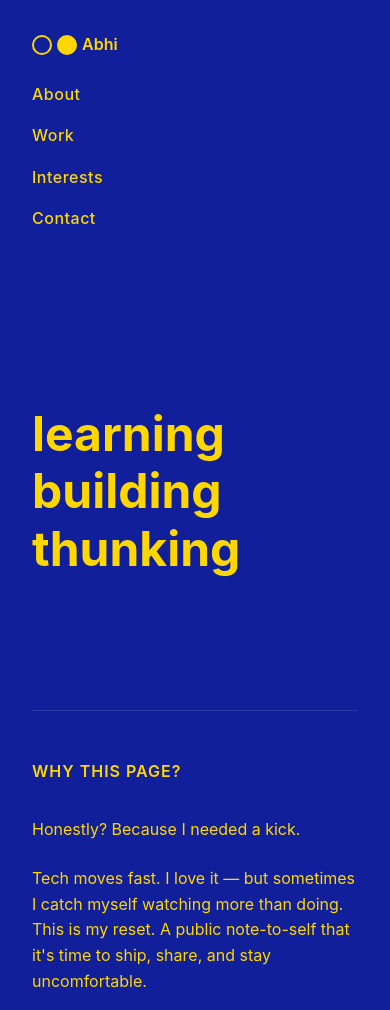
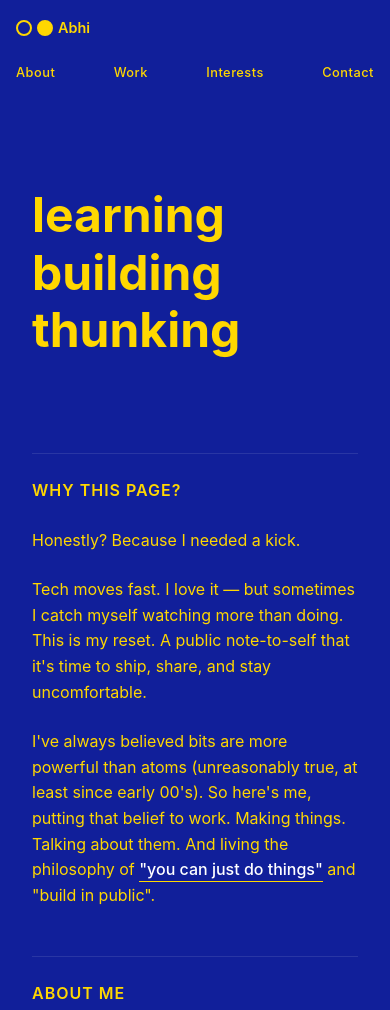
Before and after one commit to bainsabhi/portLandingPage, a plain HTML site: page index.html in a window 390 px wide. Shown: the top 1010 px of the page. Drawn offline with Linux system fonts and the light colour scheme.

Commit message:
Fix mobile nav bar spacing

```diff
--- a/style.css
+++ b/style.css
@@ -37,7 +37,7 @@ header {
   display: flex;
   justify-content: space-between;
   align-items: center;
-  padding: 2rem;
+  padding: 1.5rem 2rem; /* Reduced top/bottom padding */
   position: sticky;
   top: 0;
   background-color: var(--blue);
@@ -116,14 +116,16 @@ main {
 }
 
 section {
-  padding: 2rem 0; /* Changed from 4rem to 2rem */
+  padding: 1.5rem 0; /* Reduced from 2rem to 1.5rem */
 }
 
+/* Reduced spacing for hero section */
 .hero {
-  min-height: 60vh; /* Reduced from 70vh */
+  min-height: 50vh; /* Reduced from 60vh to 50vh */
   display: flex;
   align-items: center;
-  padding-bottom: 1rem; /* Added to reduce space after hero */
+  padding-bottom: 0.5rem; /* Reduced from 1rem to 0.5rem */
+  padding-top: 0.5rem; /* Added to reduce space at top */
 }
 
 h1 {
@@ -135,7 +137,7 @@ h1 {
 h2 {
   font-size: 1rem;
   font-weight: 600;
-  margin-bottom: 2rem;
+  margin-bottom: 1.5rem; /* Reduced from 2rem to 1.5rem */
   letter-spacing: 1px;
 }
 
@@ -149,11 +151,12 @@ p {
   max-width: 700px;
 }
 
+/* Reduced spacing for dividers */
 .divider {
   height: 1px;
   background-color: var(--light-gray);
   width: 100%;
-  margin: 1rem 0; /* Added to control spacing around dividers */
+  margin: 0.5rem 0; /* Reduced from 1rem to 0.5rem */
 }
 
 /* Work section */
@@ -261,25 +264,34 @@ section {
   animation: fadeIn 0.8s ease-out forwards;
 }
 
-/* Responsive */
+/* Updated Responsive Styles for Horizontal Mobile Navigation */
 @media (max-width: 768px) {
   header {
     flex-direction: column;
     align-items: flex-start;
+    padding: 1rem; /* Further reduced padding on mobile */
   }
 
   nav {
-    margin-top: 1rem;
     width: 100%;
+    margin-top: 1rem; /* Reduced from 1.5rem */
   }
 
   nav ul {
-    flex-direction: column;
+    flex-direction: row; /* Keep horizontal layout */
+    justify-content: space-between; /* Distribute items evenly */
+    width: 100%;
+    padding: 0;
   }
 
   nav ul li {
-    margin: 0.5rem 0;
-    margin-left: 0;
+    margin: 0; /* Remove left margin */
+  }
+
+  nav ul li a {
+    font-size: 0.9rem; /* Slightly smaller font for mobile */
+    padding: 0.5rem 0;
+    display: block;
   }
 
   h1 {
@@ -287,7 +299,8 @@ section {
   }
 
   .hero {
-    min-height: 50vh;
+    min-height: 40vh; /* Further reduced on mobile */
+    padding-top: 0; /* Remove top padding on mobile */
   }
 
   .interest-categories {
@@ -297,6 +310,27 @@ section {
   .social-links a {
     width: 50px;
     height: 50px;
+  }
+
+  /* Reduce section padding on mobile */
+  section {
+    padding: 1rem 0;
+  }
+}
+
+/* For very small screens */
+@media (max-width: 400px) {
+  nav ul li a {
+    font-size: 0.8rem; /* Even smaller font for very small screens */
+  }
+
+  .logo {
+    font-size: 0.9rem;
+  }
+
+  .circle {
+    width: 16px;
+    height: 16px;
   }
 }
 
@@ -336,8 +370,6 @@ section {
   border-bottom: 2px solid var(--gold);
 }
 
-/* Removed the arrow after content and hover effects */
-
 /* Add a subtle pulse animation to encourage clicking */
 @keyframes subtle-pulse {
   0% {
@@ -376,3 +408,8 @@ section {
 .social-links a:hover::after {
   opacity: 1;
 }
+
+/* Specific adjustments for about-page section */
+#about-page {
+  padding-top: 1rem; /* Reduced padding specifically for this section */
+}
```
